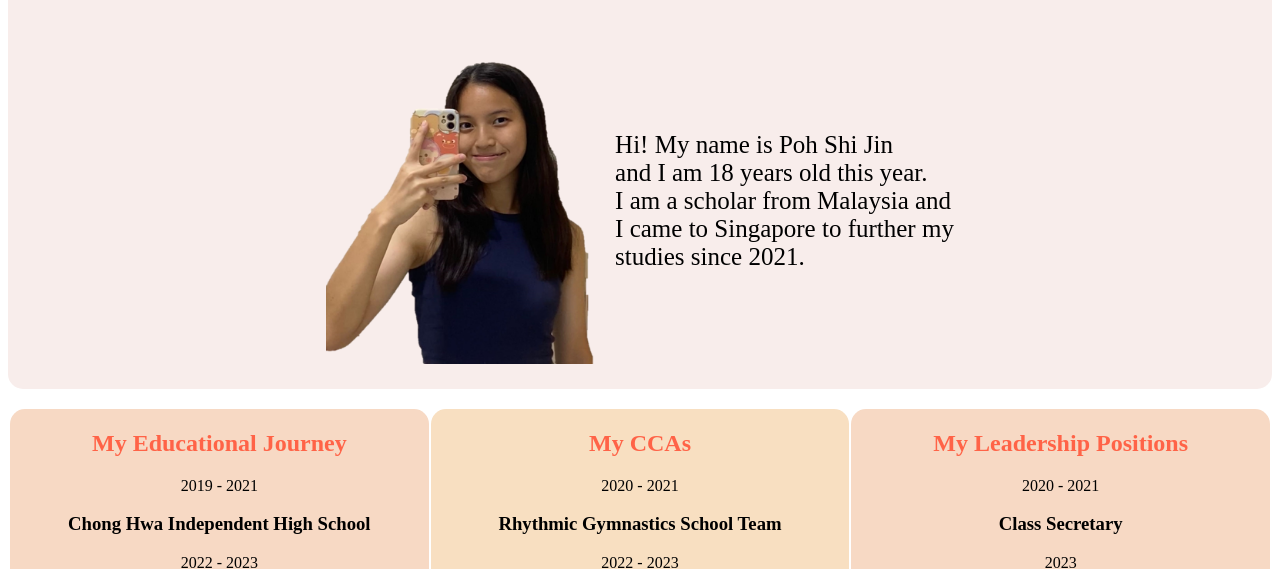
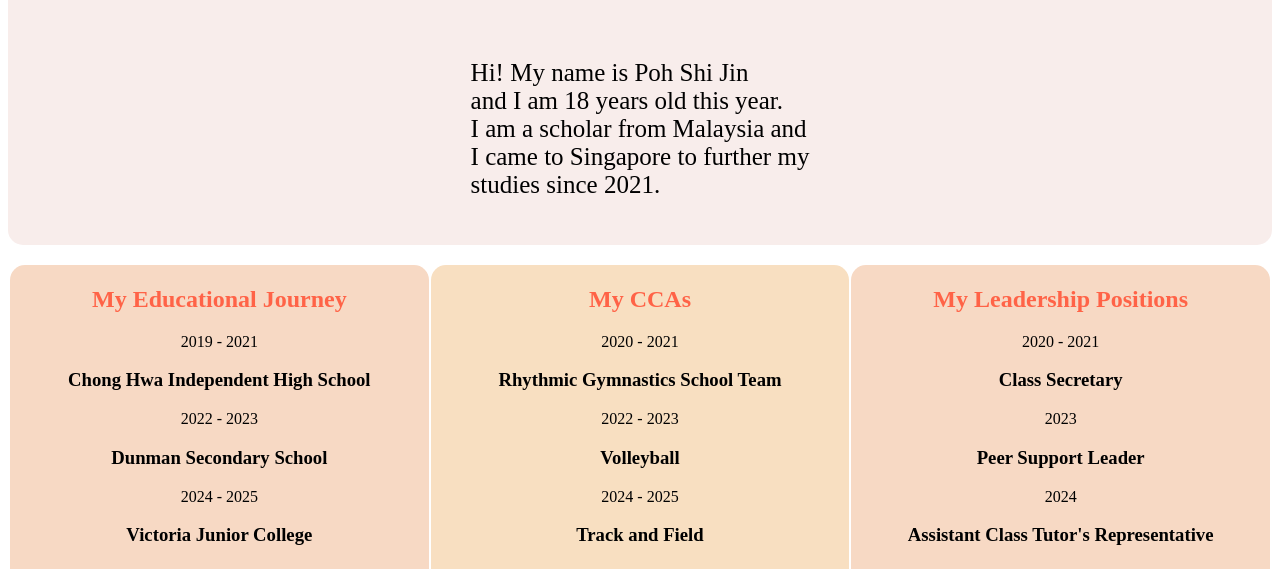
Before and after one commit to J9NIC3/webfolio, a plain HTML site: page index.html in a window 1280 px wide. Shown: the part 680-1249 px from the top of the page. Drawn offline with Linux system fonts and the light colour scheme; a web font is replaced by a local one.

Commit message:
Update index.html

```diff
--- a/index.html
+++ b/index.html
@@ -39,7 +39,6 @@
             <h1 align="center" class="header">About Me</h1>
             <table align="center">
                 <tr>
-                    <td><img src="portfolio/me.png" alt="Me" width="285px" height="330px"></td>
                     <td>
                         <div class="self-intro">
                             <p>Hi! My name is Poh Shi Jin <br>
```
